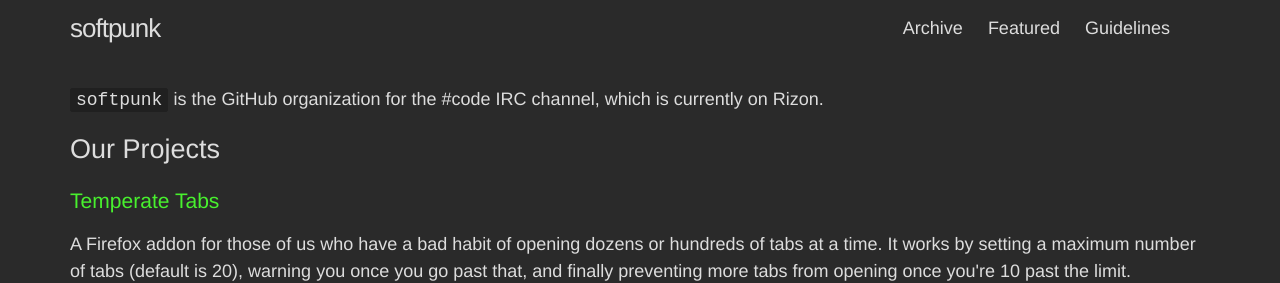
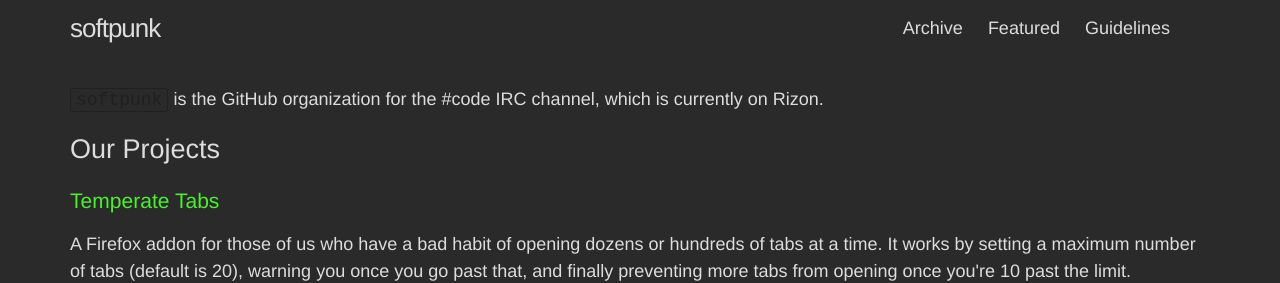
Before and after one commit to softpunk/softpunk.github.io, a Jekyll site: the page built from index.html, in a window 1280 px wide. Shown: the top 283 px of the page. Built offline with Jekyll 4.4.1, drawn with Linux system fonts in a browser that asks for light colours.

Commit message:
Update _base.scss

```diff
--- a/_sass/_base.scss
+++ b/_sass/_base.scss
@@ -132,7 +132,8 @@ code {
     font-size: 18px;
     border: 1px solid $code-background-color;
     border-radius: 3px;
-    background-color: $code-background-color;
+    color: $code-background-color;
+    white-space: pre-line;
 }
 
 code {
```
